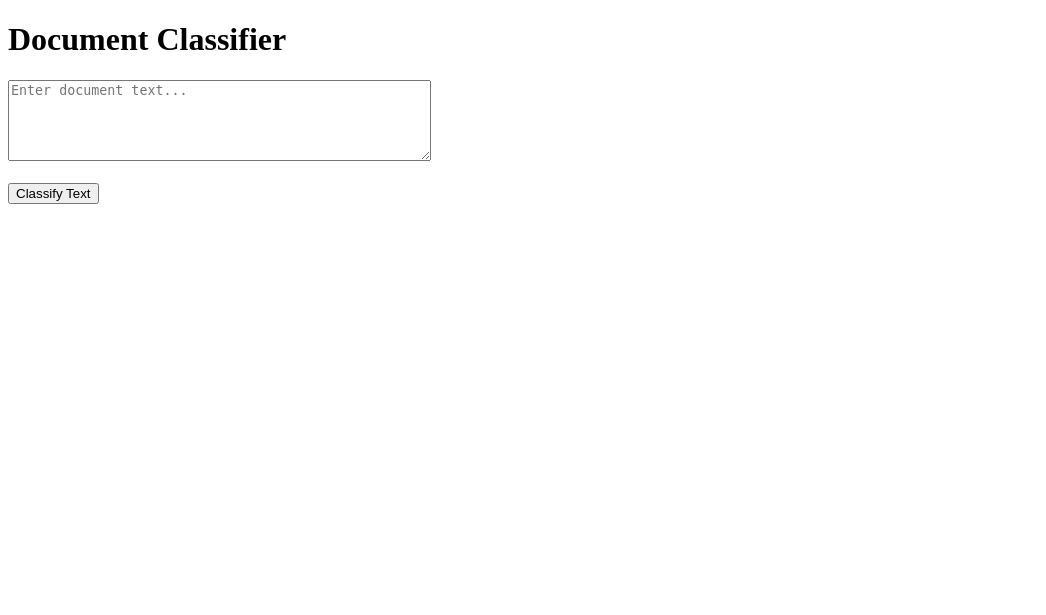
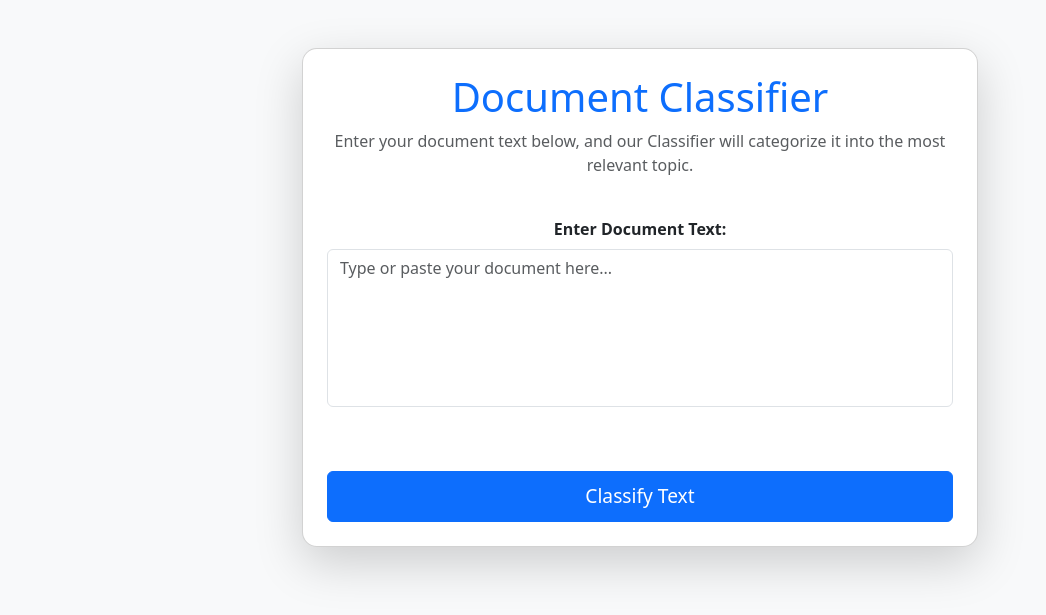
Before and after one commit to acesur/Document-Classifier, a Flask app: page / in a window 1280 px wide. Shown: the top 615 px of the page, without its empty margins (0-1046 px from the left). Run offline with Flask 3, Linux system fonts and the light colour scheme; parts of the project's set-up code (start-up, migrations or seed data) failed here and were passed over.

Commit message:
layout changes

```diff
--- a/templates/index.html
+++ b/templates/index.html
@@ -6,12 +6,28 @@
         <title>
             Document Classifier
         </title>
+        <link href="https://cdn.jsdelivr.net/npm/bootstrap@5.3.0/dist/css/bootstrap.min.css" rel="stylesheet">
+        <style>
+            body { background-color: #f8f9fa; }
+            .container { max-width: 700px; }
+            .card { border-radius: 15px; }
+            .btn-primary { font-size: 1.2rem; padding: 10px 20px; }
+            textarea { resize: none; }
+        </style>
     </head>
     <body>
-        <h1>Document Classifier</h1>
-        <form action="/predict" method="POST">
-            <textarea name="text" rows="5" cols="50" placeholder="Enter document text..."></textarea><br><br>
-            <input type="submit" value="Classify Text">
-        </form>
+        <div class="container mt-5">
+            <div class="card shadow-lg p-4 text-center">
+                <h1 class="text-primary">Document Classifier</h1>
+                <p class="text-muted">Enter your document text below, and our Classifier will categorize it into the most relevant topic.</p>
+                <form action="/predict" method="POST" class="mt-4">
+                    <div class="mb-3">
+                        <label for="text" class="form-label fw-bold">Enter Document Text:</label>
+                        <textarea class="form-control" id="text" rows="6" placeholder="Type or paste your document here..."></textarea><br><br>
+                    </div>
+                    <button type="submit" class="btn btn-primary w-100">Classify Text</button>
+                </form>
+            </div>
+        </div>
     </body>
 </html>
```
Also changed, not shown: templates/result.html (+27 -14 lines).
